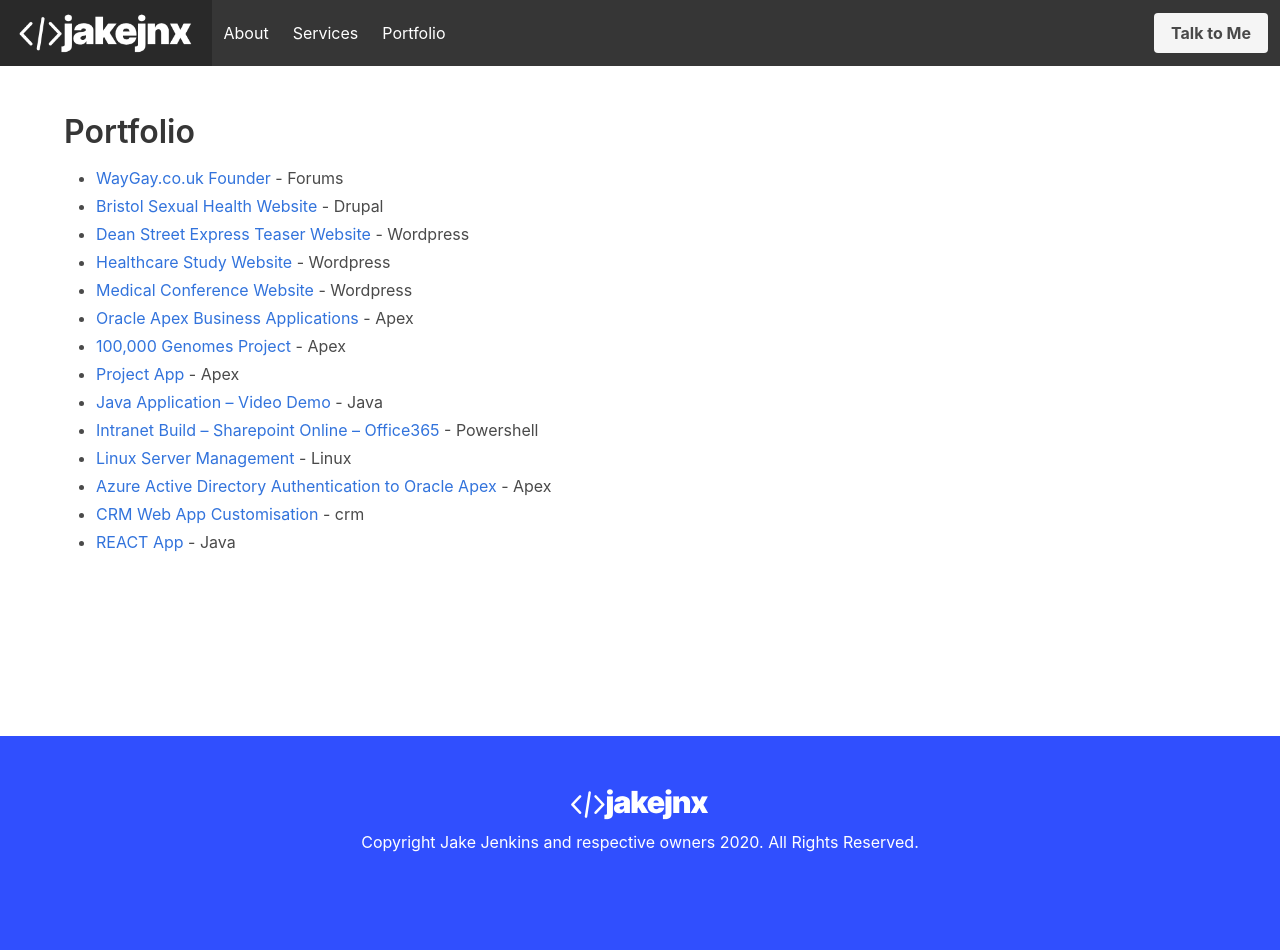
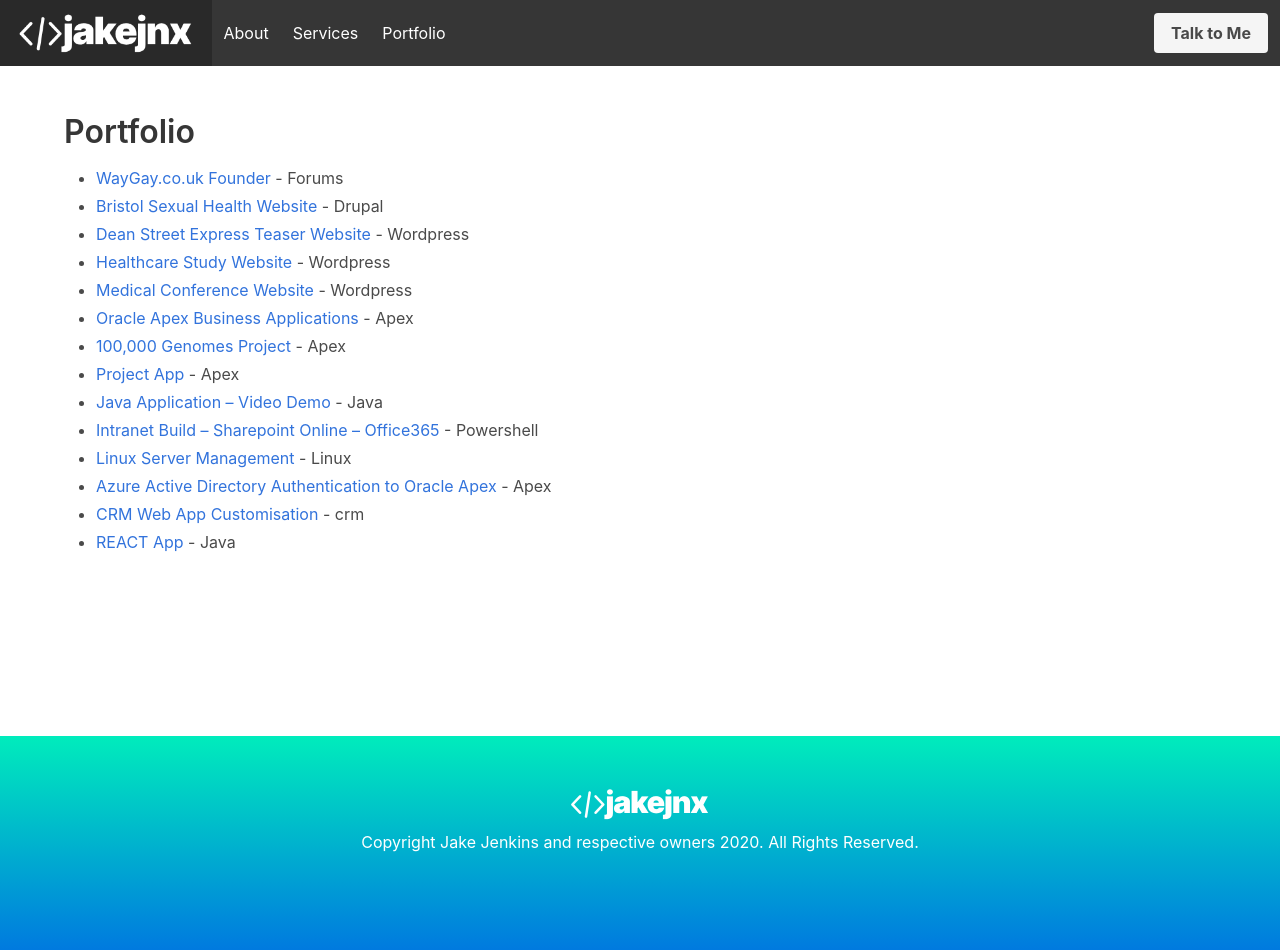
Before and after one commit to jake-jenkins/jjnx-bulma, a Jekyll site: the page built from portfolio.markdown, in a window 1280 px wide. Built offline with Jekyll 4.4.1, drawn with Linux system fonts in a browser that asks for light colours; our own code applies the rules of GitHub Pages for plain Markdown files.

Commit message:
Update footer.html

```diff
--- a/_includes/footer.html
+++ b/_includes/footer.html
@@ -1,5 +1,5 @@
 <!-- Footer -->
-<footer class="footer" style="background-color: #304FFE; color: #fff;">
+<footer class="footer" style="background-image: linear-gradient(to top, #007adf 0%, #00ecbc 100%); color: #fff;">
   <div class="content has-text-centered">
     <p>
   <img width="150px" src="/assets/jakejnx-logo.png"> </br>
```
